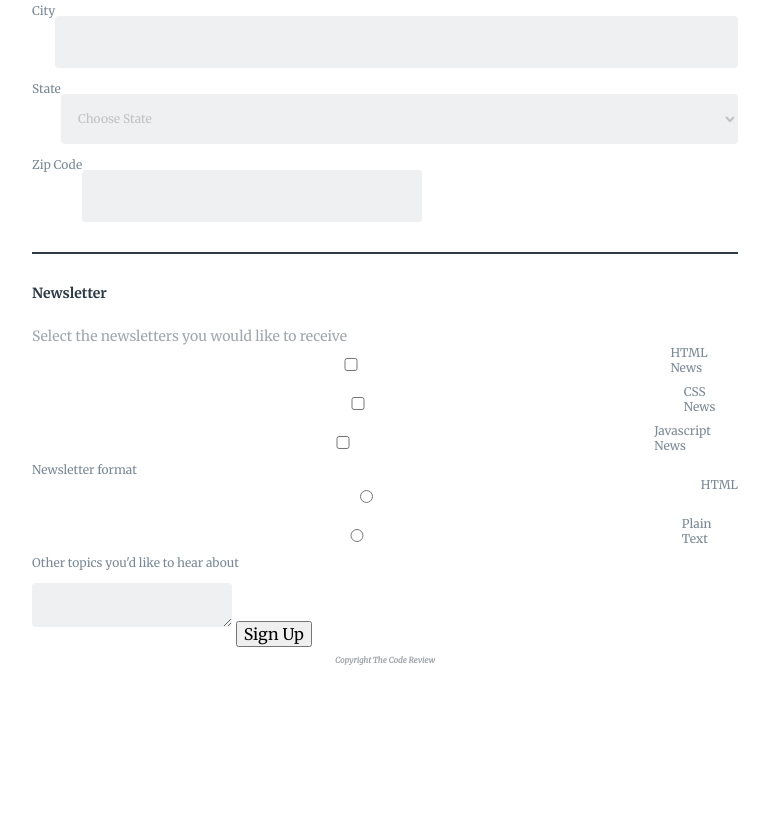
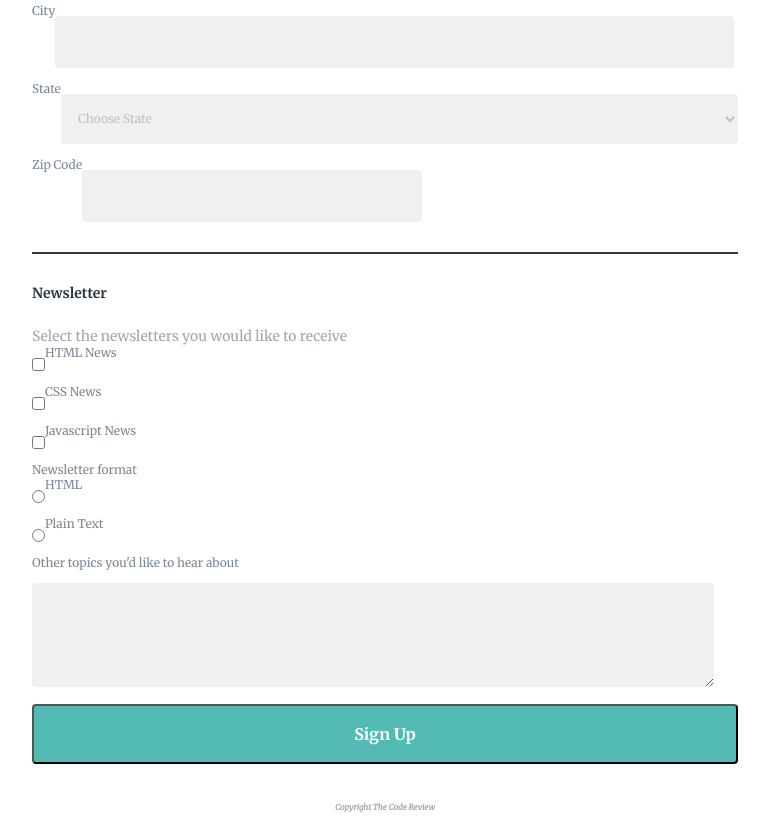
Before and after one commit to caramjones/TechDegree-Project-3, a plain HTML site: page index.html in a window 1280 px wide. Shown: the part 593-1413 px from the top of the page, without its empty margins (255-1024 px from the left). Before the commit the page ends 1266 px from the top, so only its background shows below. Drawn offline with Linux system fonts and the light colour scheme.

Commit message:
button styling

```diff
--- a/css/style.css
+++ b/css/style.css
@@ -68,11 +68,6 @@ legend {
   margin-bottom: 28px;
 }
 
-
-.container input {
-  width: 96%;
-}
-
 #zip-code {
   width: 46%;
   margin-bottom: 30px;
@@ -88,6 +83,16 @@ label {
   display: block;
 }
 
+/*div .container[type="checkbox"],*/
+/*div .container[type="radio"] {*/
+  /*display: inline;*/
+/*}*/
+
+/*input[type="checkbox"],*/
+/*input[type="radio"] {*/
+  /*display: inline;*/
+/*}*/
+
 
 input[type="text"],
 input[type="tel"],
@@ -96,6 +101,7 @@ input[type="number"]{
   height: 50px;
   font-size: 12px;
   padding-left: 13px;
+  width: 94%;
 }
 
 .secondary {
@@ -129,7 +135,9 @@ input::placeholder {
 }
 
 input:focus,
-#state:focus {
+#state:focus,
+#topics:focus,
+button:focus {
   border: solid 2px #476a8a;
   outline: none;
 }
@@ -177,6 +185,21 @@ h3 {
   font-size: 8px;
 }
 
+#topics {
+  width: 96%;
+  height: 100px;
+}
+
+button {
+  width: 100%;
+  height: 60px;
+  color: white;
+  font-weight: bold;
+  background-color: #53bbb4;
+  border-radius: 4px;
+  margin-bottom: 30px;
+}
+
 /*media queries*/
 
 @media screen and (min-width: 720px) {
```
